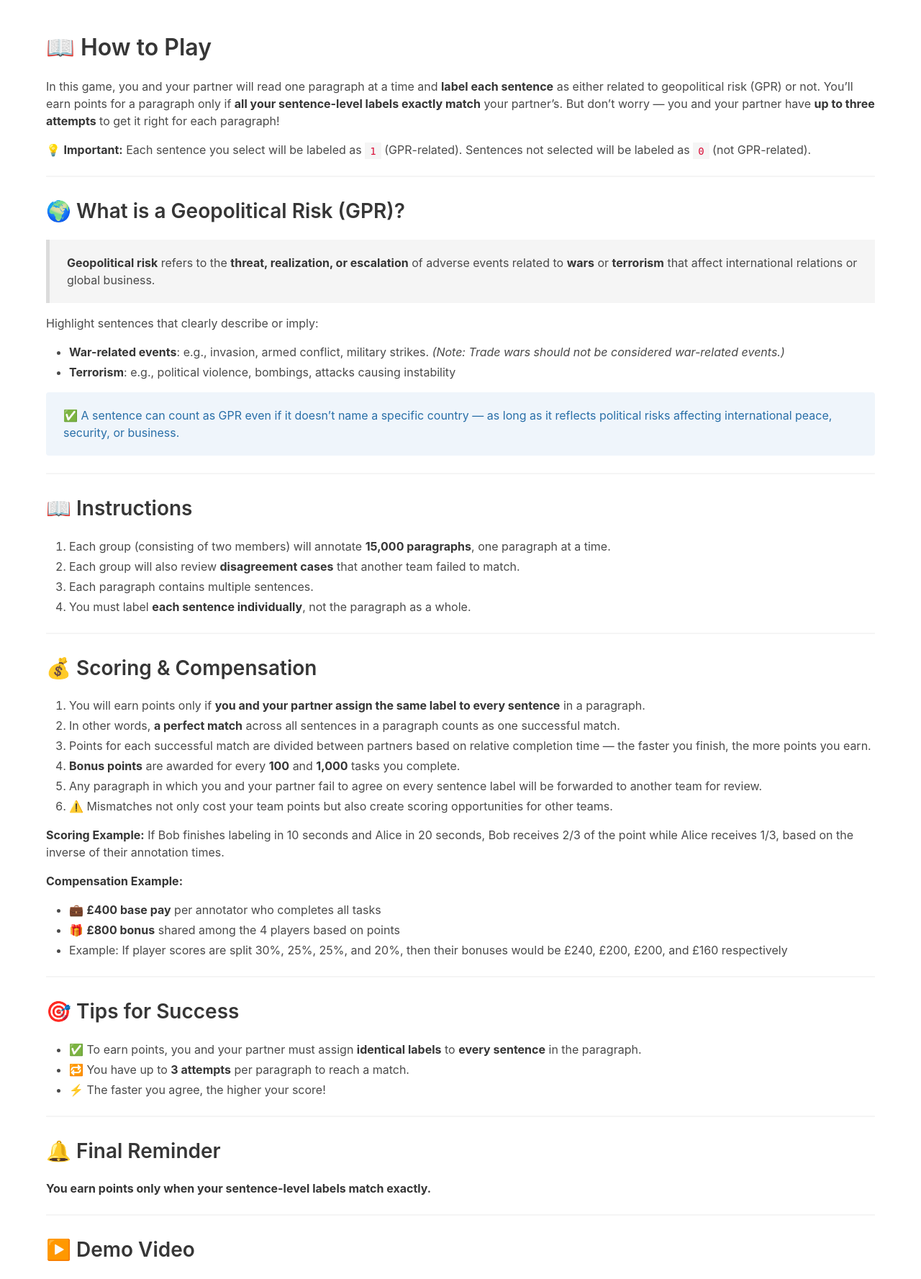
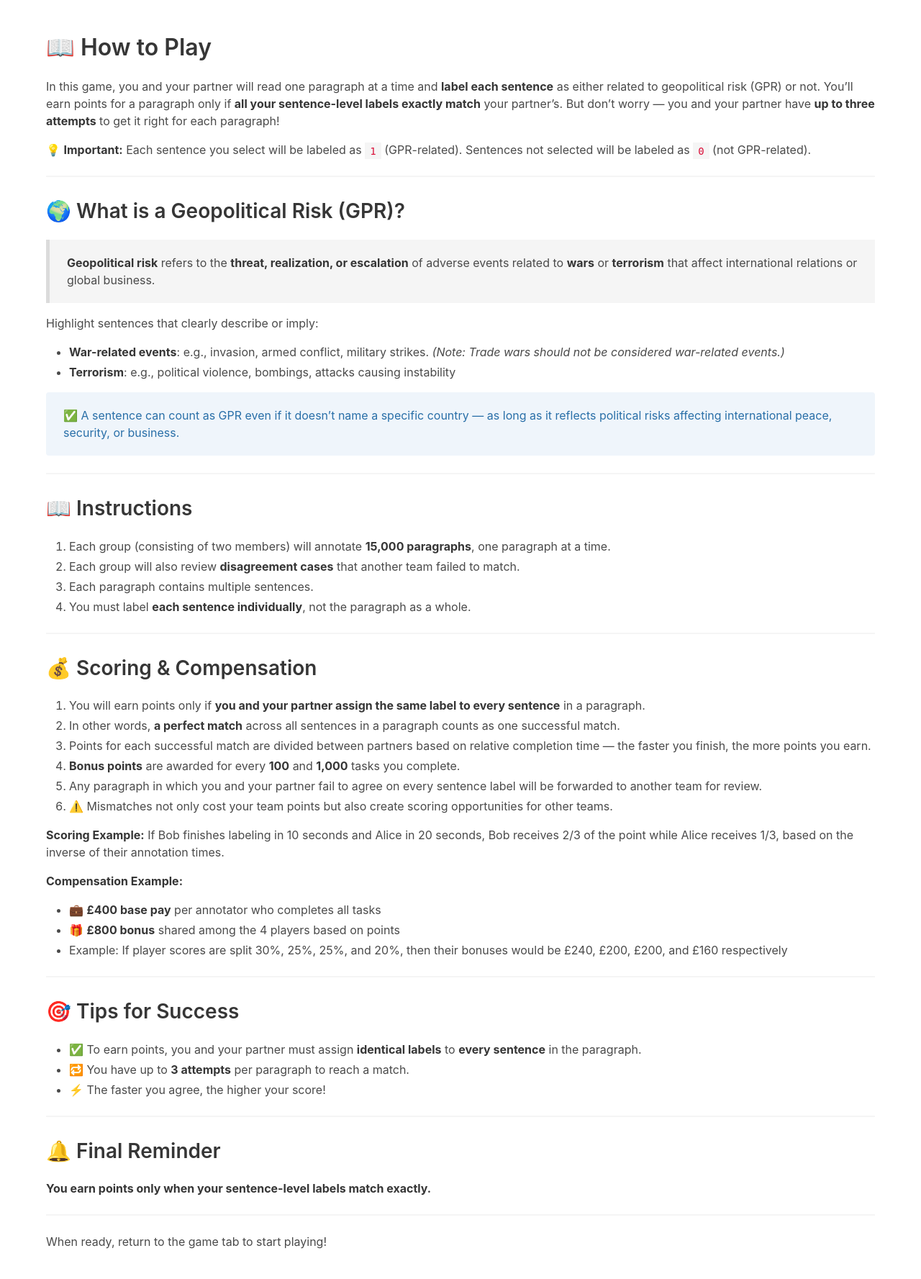
Before and after one commit to zzp-coder/GPR_Game, a Flask app: page /how-to-play in a window 1280 px wide. Shown: the top 1777 px of the page at 72% size. After the commit the page ends 1735 px from the top, so only its background shows below. Run offline with Flask 3, Linux system fonts and the light colour scheme.

Commit message:
adjust instructions

```diff
--- a/templates/how_to_play.html
+++ b/templates/how_to_play.html
@@ -79,14 +79,7 @@
 
       <h2 class="subtitle">🔔 Final Reminder</h2>
       <p><strong>You earn points only when your sentence-level labels match exactly.</strong></p>
-
       <hr>
-
-      <h2 class="subtitle">▶️ Demo Video</h2>
-      <video controls style="width: 100%;">
-        <source src="/Demo/output_with_subs.mp4" type="video/mp4">
-        Your browser does not support the video tag.
-      </video>
 
       <p class="mt-3">When ready, return to the game tab to start playing!</p>
     </div>
```
